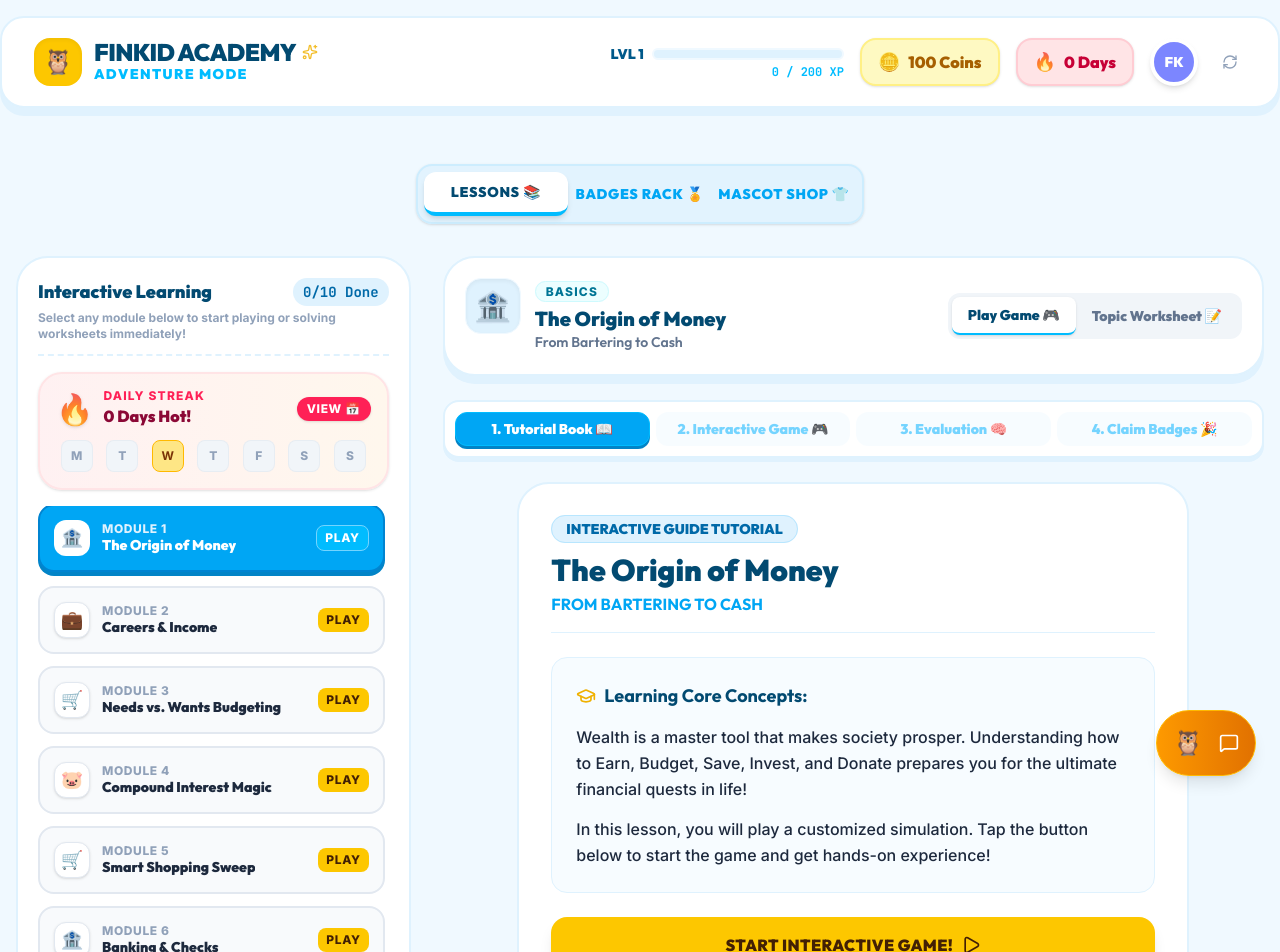
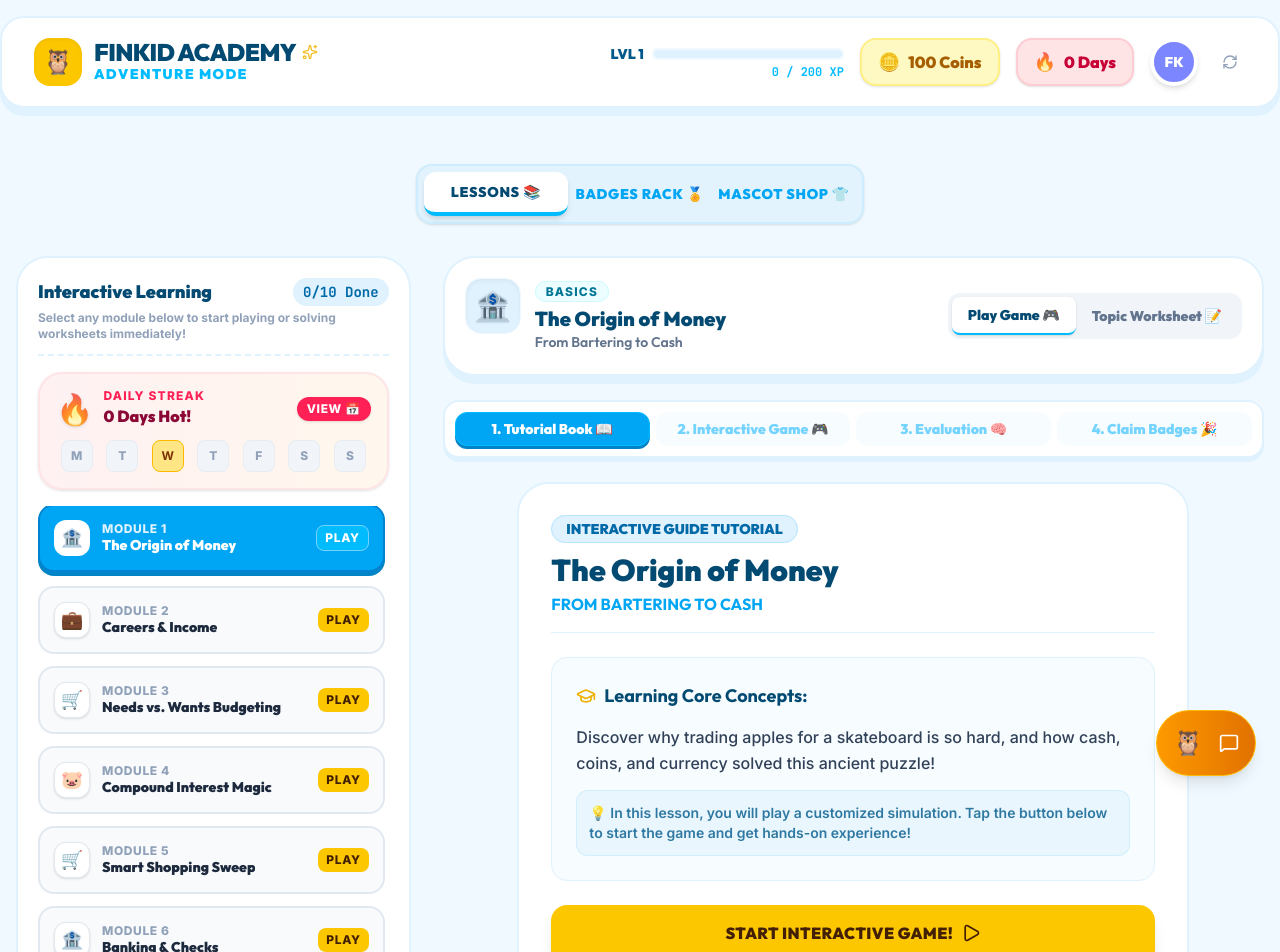
Before and after one commit to ealimon/FinKid-Academy, a React (Vite) app: page / in a window 1280 px wide. Shown: the top 952 px of the page. Built offline with nearby package versions, Linux system fonts and the light colour scheme.

Commit message:
feat(ui): dynamic module description and hint display
Replace hardcoded module text with dynamic descriptions and add visual styling to the simulation prompt.

```diff
--- a/src/App.tsx
+++ b/src/App.tsx
@@ -494,11 +494,11 @@
                                   <p className="font-bold text-sky-900 flex items-center gap-2 font-display text-base sm:text-lg">
                                     <GraduationCap className="w-5 h-5 text-yellow-500 shrink-0" /> Learning Core Concepts:
                                   </p>
-                                  <p>
-                                    Wealth is a master tool that makes society prosper. Understanding how to Earn, Budget, Save, Invest, and Donate prepares you for the ultimate financial quests in life!
+                                  <p className="text-slate-700 font-medium leading-relaxed">
+                                    {activeModule?.description}
                                   </p>
-                                  <p>
-                                    In this lesson, you will play a customized simulation. Tap the button below to start the game and get hands-on experience!
+                                  <p className="text-xs sm:text-sm text-sky-800/80 font-semibold bg-sky-100/60 p-3 rounded-xl border border-sky-200/50">
+                                    💡 In this lesson, you will play a customized simulation. Tap the button below to start the game and get hands-on experience!
                                   </p>
                                 </div>
                               </div>
```
